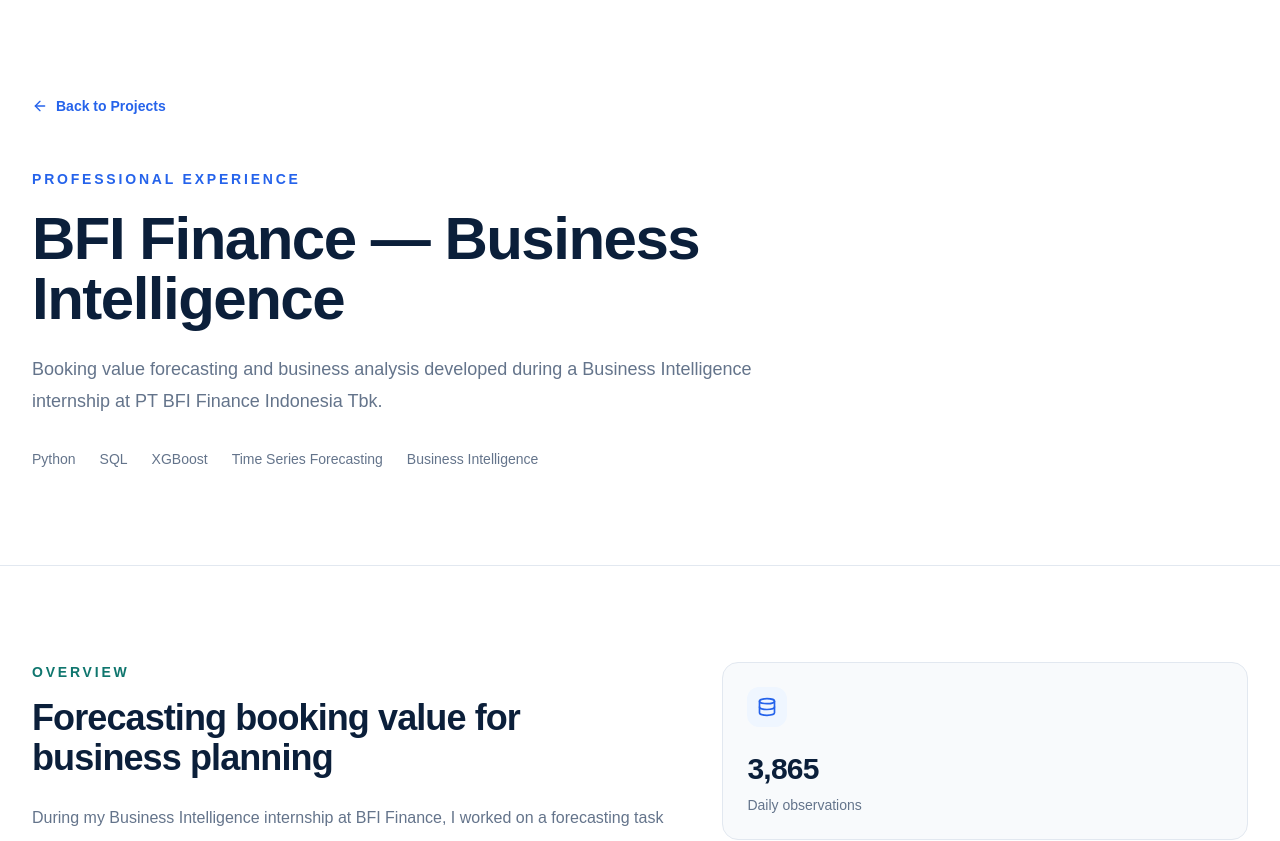
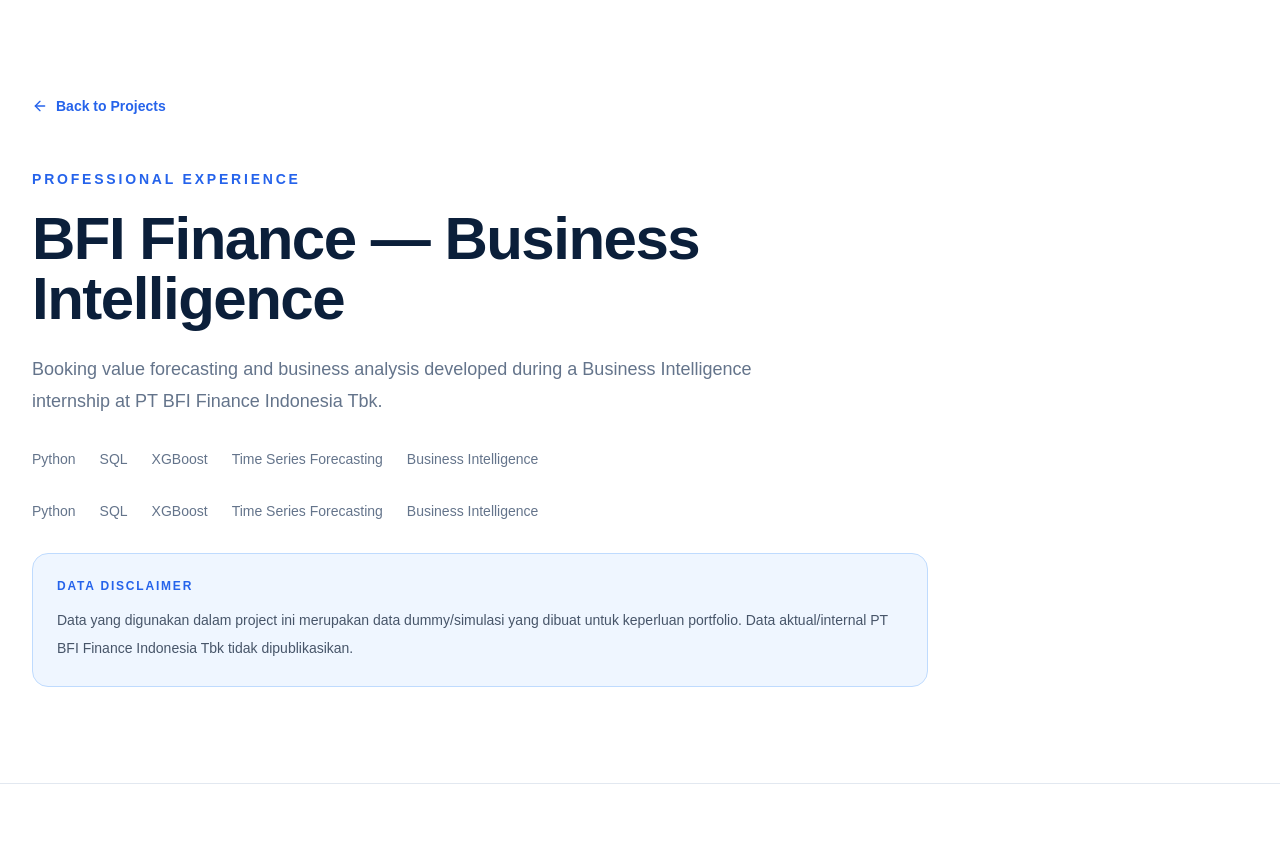
Before and after one commit to richowignyo/portfolio, a Next.js app: page /projects/bfi-finance-business-intelligence in a window 1280 px wide. Shown: the top 841 px of the page. Built offline with nearby package versions, Linux system fonts and the light colour scheme.

Commit message:
Update page.tsx

```diff
--- a/src/app/projects/[slug]/page.tsx
+++ b/src/app/projects/[slug]/page.tsx
@@ -87,6 +87,23 @@
                 <span key={tech}>{tech}</span>
               ))}
             </div>
+            <div className="mt-8 flex flex-wrap gap-x-6 gap-y-3 text-sm font-medium text-[#64748B]">
+              {project.techStack.map((tech) => (
+                <span key={tech}>{tech}</span>
+              ))}
+            </div>
+
+            {"dataDisclaimer" in project && project.dataDisclaimer ? (
+              <div className="mt-8 rounded-2xl border border-[#BFDBFE] bg-[#EFF6FF] p-5 sm:p-6">
+                <p className="text-xs font-semibold uppercase tracking-[0.15em] text-[#2563EB]">
+                  Data Disclaimer
+                </p>
+
+                <p className="mt-3 text-sm leading-7 text-[#475569]">
+                  {project.dataDisclaimer}
+                </p>
+              </div>
+            ) : null}
           </div>
         </div>
       </section>
```
